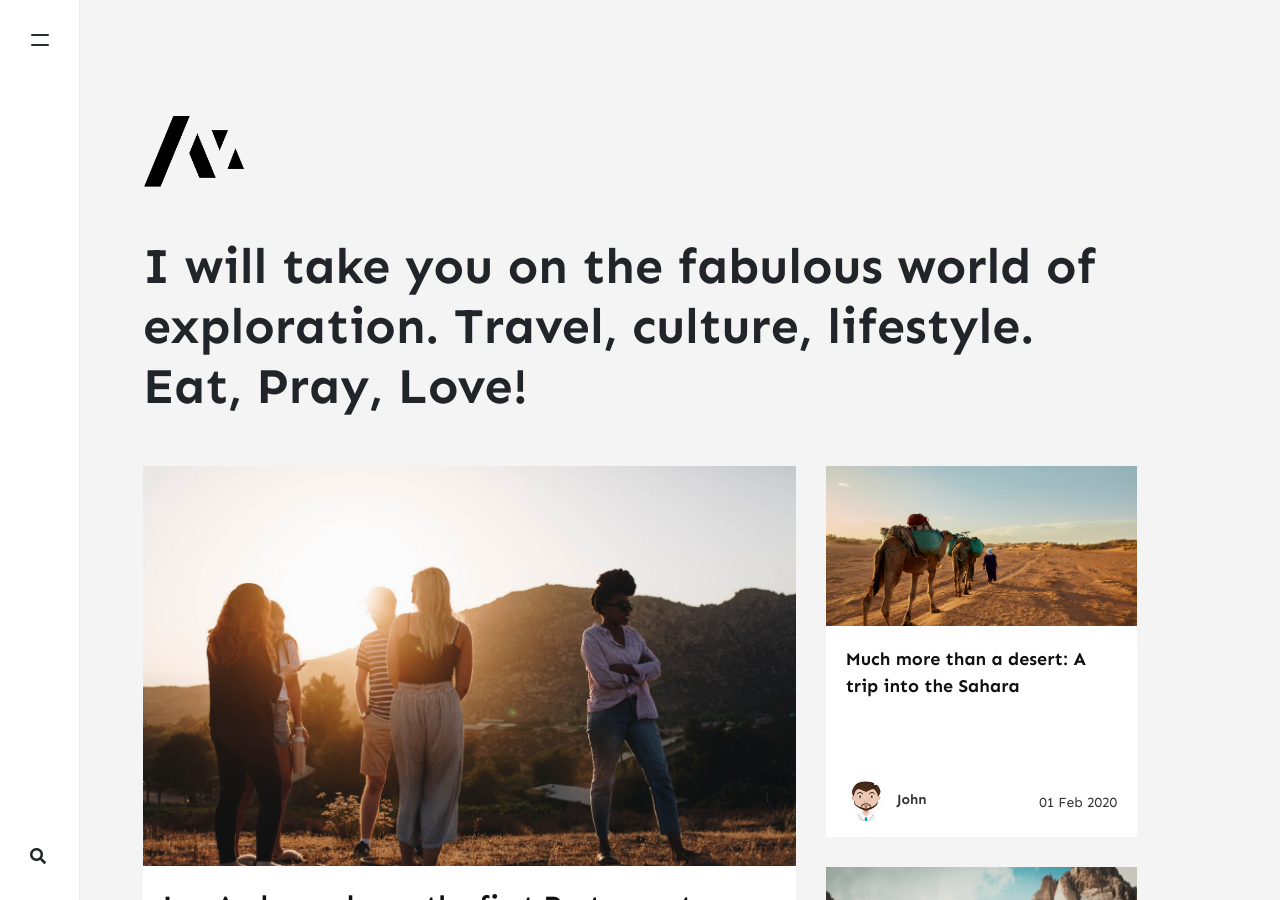
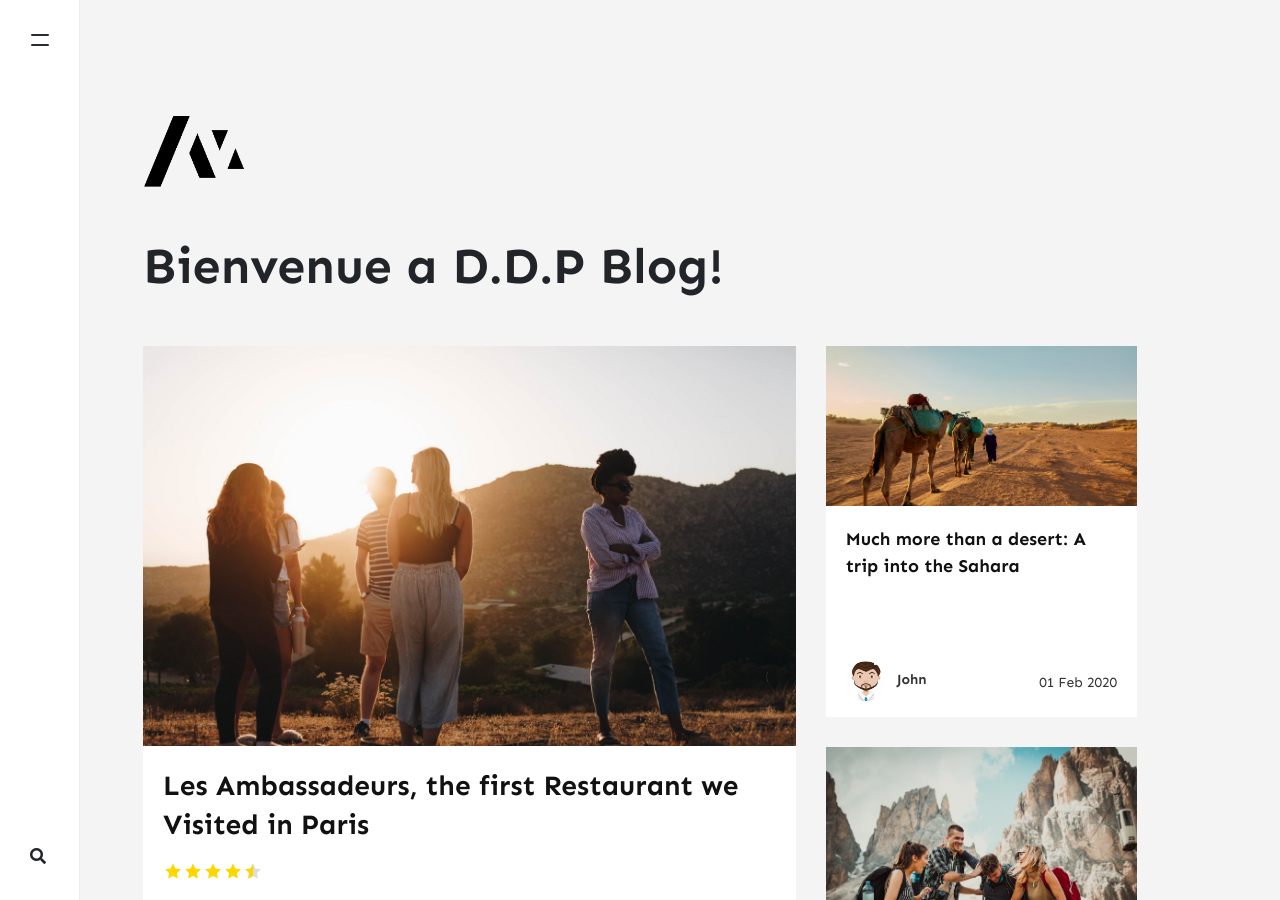
Before and after one commit to D-D-Park/D-D-Park.github.io, a Jekyll site: the page built from index.html, in a window 1280 px wide and 900 px high. Built offline with Jekyll 4.4.1, drawn with Linux system fonts in a browser that asks for light colours; nearby versions of some CDN libraries; the list of posts is cut into pages by our own code; comment, search, counter and statistics services are not loaded; some of the changed text lies outside the part shown.

```diff
--- a/_config.yml
+++ b/_config.yml
@@ -1,16 +1,16 @@
 # Site
-name: "Memoirs"
-title: "Memoirs"
-description: "I will take you on the fabulous world of exploration. Travel, culture, lifestyle. Eat, Pray, Love!"
+name: "P.S.Y"
+title: "D.D.P"
+description: "Bienvenue a D.D.P Blog!"
 logo: 'assets/images/logo.png'
 favicon: 'assets/images/logo.png'
-baseurl: /jekyll-theme-memoirs
+baseurl: https://D-D-Park.github.io
 google_analytics: 'UA-xxxxxxxx-1'
 disqus: 'demowebsite'
 mailchimp-list: 'https://wowthemes.us11.list-manage.com/subscribe/post?u=8aeb20a530e124561927d3bd8&amp;id=8c3d2d214b'
 include: ["_pages"]
 permalink: /:title/
-email: wowthemesnet@gmail.com
+email: doubledragon.yonsei.ac.kr
 
 # Authors
 authors:
```
